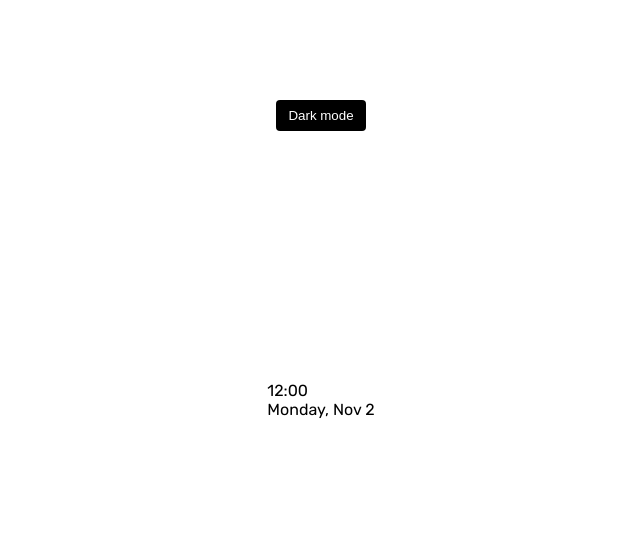
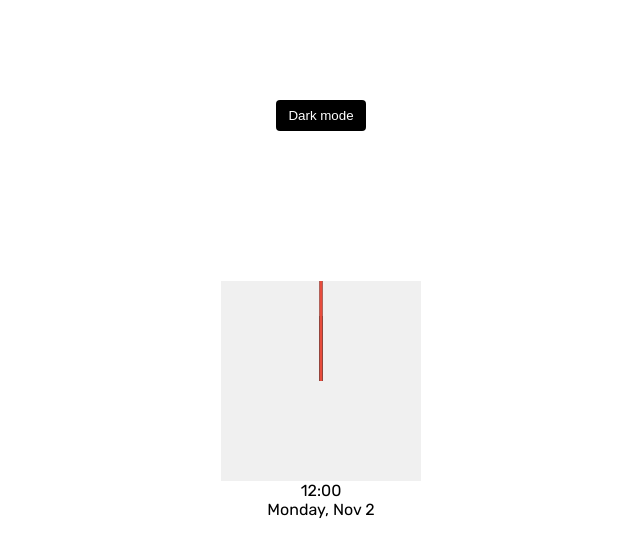
Before and after one commit to Jerszynski/50_Projects_HTML_CSS_JS, a plain HTML site: page theme_clock/index.html in a window 1280 px wide. Shown: the whole page, without its empty margins (319-959 px from the left). Drawn offline with Linux system fonts and the light colour scheme.

Commit message:
Add styling for the clock needles

```diff
--- a/theme_clock/style.css
+++ b/theme_clock/style.css
@@ -47,3 +47,42 @@ body {
 .toggle:focus {
   outline: none;
 }
+
+.clock-container {
+  display: flex;
+  flex-direction: column;
+  justify-content: space-between;
+  align-items: center;
+}
+
+.clock {
+  position: relative;
+  width: 200px;
+  height: 200px;
+  background-color: #f0f0f0;
+}
+
+.needle {
+  background-color: var(--primary-color);
+  position: absolute;
+  top: 50%;
+  left: 50%;
+  height: 65px;
+  width: 3px;
+  transform-origin: bottom center;
+}
+
+.needle.hour {
+  transform: translate(-50%, -100%) rotate(0deg);
+}
+
+.needle.minute {
+  transform: translate(-50%, -100%) rotate(0deg);
+  height: 100px;
+}
+
+.needle.second {
+  transform: translate(-50%, -100%) rotate(0deg);
+  height: 100px;
+  background-color: #e74c3c;
+}
```
